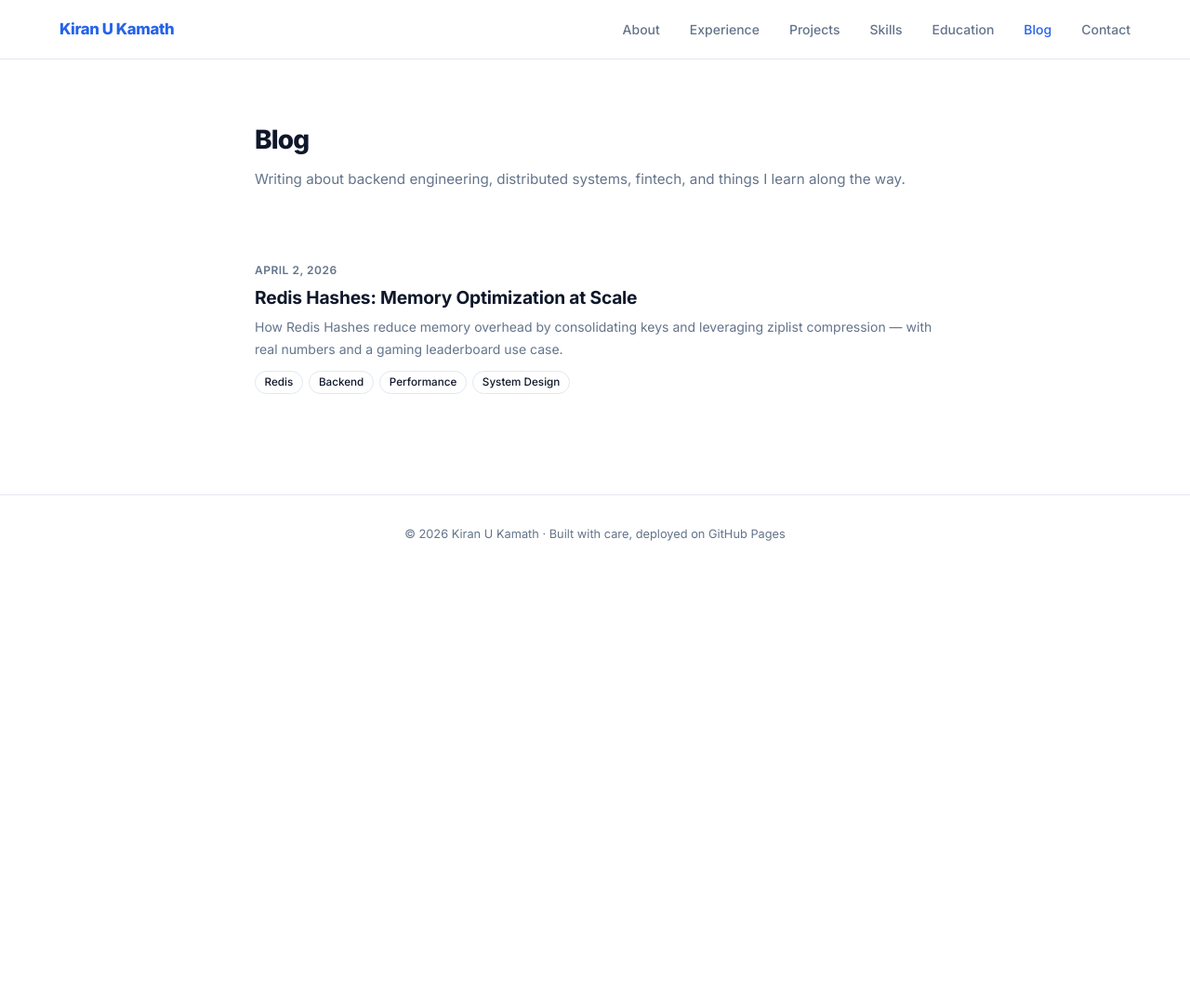
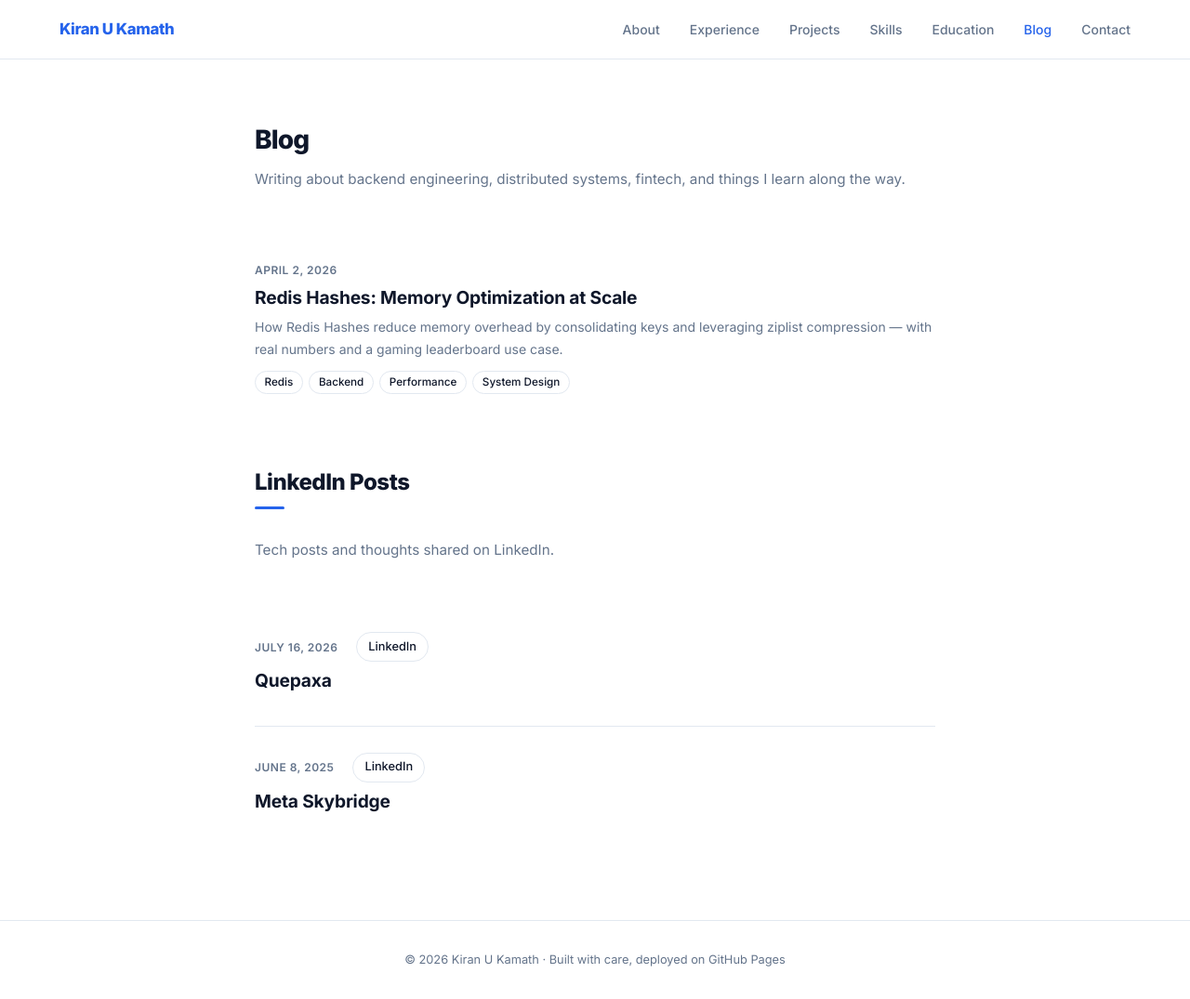
Before and after one commit to kiranukamath/kiranukamath.github.io, a Jekyll site: the page built from blog/index.html, in a window 1280 px wide and 1075 px high. Shown: the whole window at 93% size. Built offline with Jekyll 4.4.1, drawn with Linux system fonts in a browser that asks for light colours.

Commit message:
Add LinkedIn posts section to blog page

```diff
--- a/blog/index.html
+++ b/blog/index.html
@@ -30,4 +30,22 @@ title: Blog
   {% else %}
   <p class="no-posts">No posts yet — check back soon.</p>
   {% endif %}
+
+  {% if site.data.linkedin_posts.size > 0 %}
+  <div class="linkedin-posts-section">
+    <h2 class="sec-title" style="margin-top:3rem">LinkedIn Posts</h2>
+    <p class="subtitle">Tech posts and thoughts shared on LinkedIn.</p>
+    <div class="blog-list">
+      {% for post in site.data.linkedin_posts %}
+      <a href="{{ post.url }}" class="blog-list-item" target="_blank" rel="noopener">
+        <div class="blog-list-meta">
+          <span class="blog-list-date">{{ post.date | date: "%B %-d, %Y" }}</span>
+          <span class="tag" style="margin-left:0.5rem">LinkedIn</span>
+        </div>
+        <div class="blog-list-title">{{ post.topic }}</div>
+      </a>
+      {% endfor %}
+    </div>
+  </div>
+  {% endif %}
 </div>
```
Also changed, not shown: _data/linkedin_posts.yml (added, +13 -0 lines).
